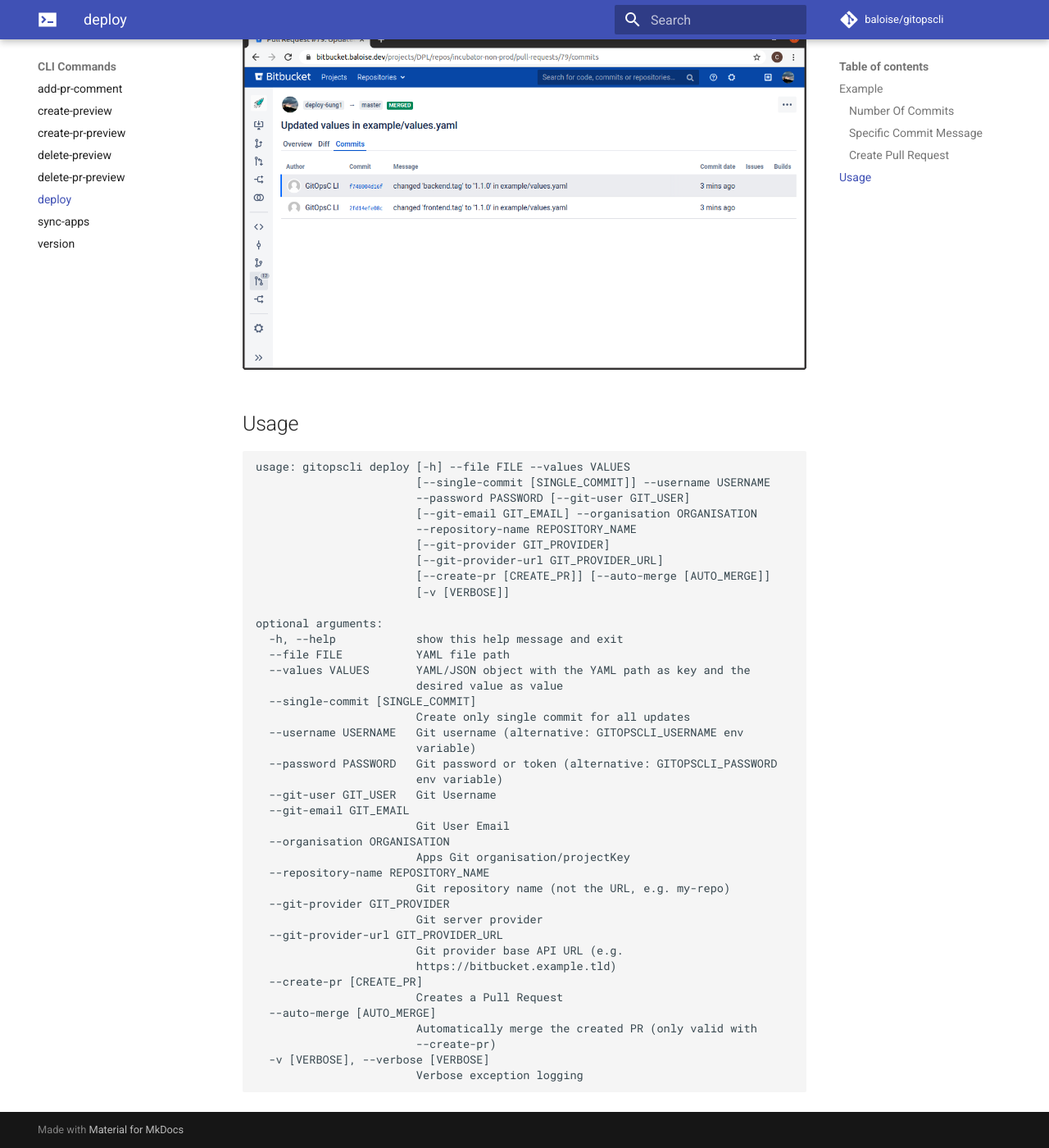
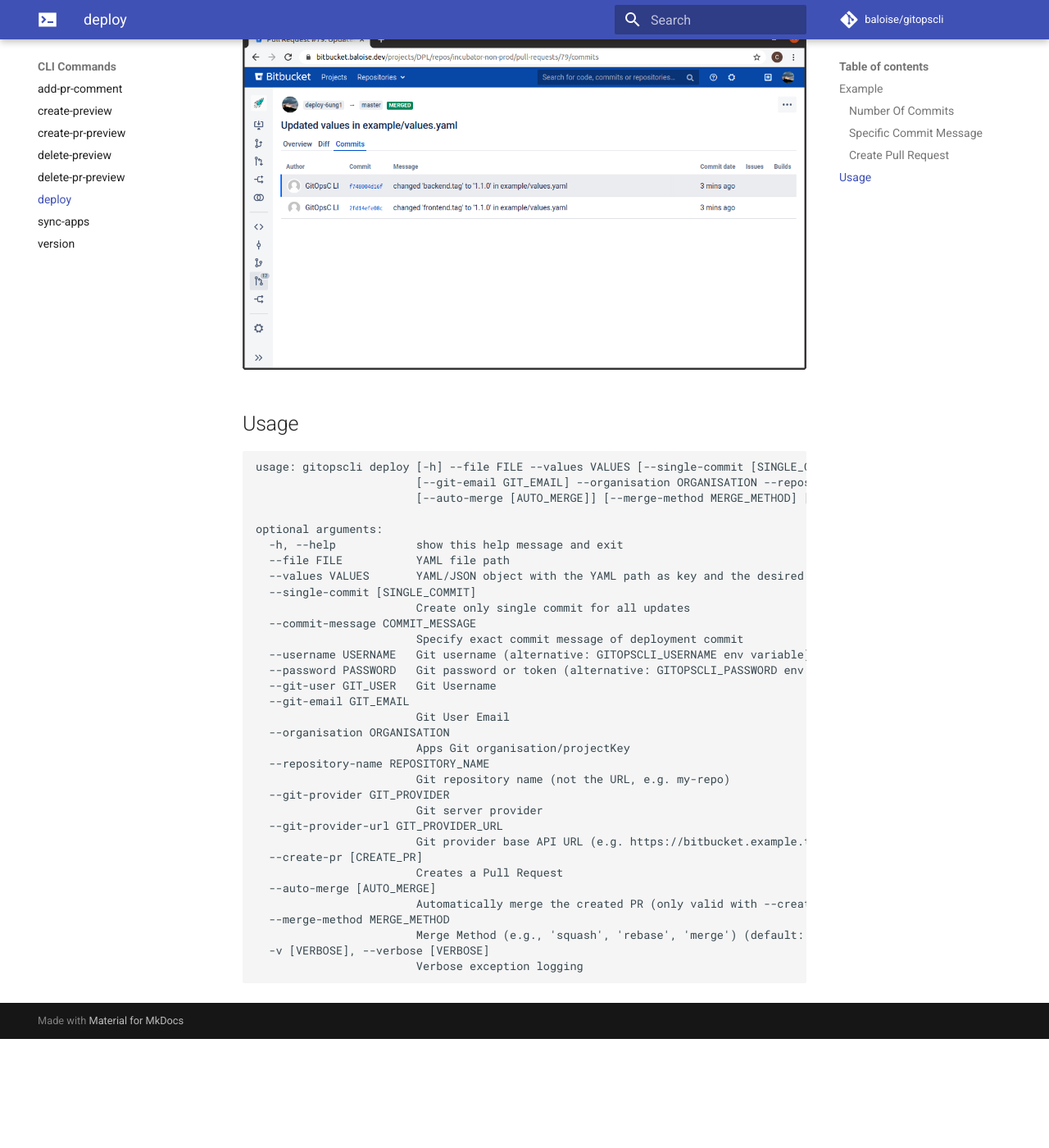
Before and after one commit to baloise/gitopscli, an MkDocs documentation site: the page built from docs/commands/deploy.md, in a window 1280 px wide and 1400 px high, scrolled down 3400 px. Shown: the whole window at 82% size. Built offline with MkDocs 1.6.1 and Material for MkDocs 9.7.7, drawn with Linux system fonts in a browser that asks for light colours; comment, search, counter and statistics services are not loaded; after the commit the page ends 4667 px from its top, so only the background shows below that.

Commit message:
docs(gitopscli/*): add argument description and update deploy command docs

````diff
--- a/docs/commands/deploy.md
+++ b/docs/commands/deploy.md
@@ -119,27 +119,20 @@ gitopscli deploy \
 
 ## Usage
 ```
-usage: gitopscli deploy [-h] --file FILE --values VALUES
-                        [--single-commit [SINGLE_COMMIT]] --username USERNAME
-                        --password PASSWORD [--git-user GIT_USER]
-                        [--git-email GIT_EMAIL] --organisation ORGANISATION
-                        --repository-name REPOSITORY_NAME
-                        [--git-provider GIT_PROVIDER]
-                        [--git-provider-url GIT_PROVIDER_URL]
-                        [--create-pr [CREATE_PR]] [--auto-merge [AUTO_MERGE]]
-                        [-v [VERBOSE]]
+usage: gitopscli deploy [-h] --file FILE --values VALUES [--single-commit [SINGLE_COMMIT]] [--commit-message COMMIT_MESSAGE] --username USERNAME --password PASSWORD [--git-user GIT_USER]
+                        [--git-email GIT_EMAIL] --organisation ORGANISATION --repository-name REPOSITORY_NAME [--git-provider GIT_PROVIDER] [--git-provider-url GIT_PROVIDER_URL] [--create-pr [CREATE_PR]]
+                        [--auto-merge [AUTO_MERGE]] [--merge-method MERGE_METHOD] [-v [VERBOSE]]
 
 optional arguments:
   -h, --help            show this help message and exit
   --file FILE           YAML file path
-  --values VALUES       YAML/JSON object with the YAML path as key and the
-                        desired value as value
+  --values VALUES       YAML/JSON object with the YAML path as key and the desired value as value
   --single-commit [SINGLE_COMMIT]
                         Create only single commit for all updates
-  --username USERNAME   Git username (alternative: GITOPSCLI_USERNAME env
-                        variable)
-  --password PASSWORD   Git password or token (alternative: GITOPSCLI_PASSWORD
-                        env variable)
+  --commit-message COMMIT_MESSAGE
+                        Specify exact commit message of deployment commit
+  --username USERNAME   Git username (alternative: GITOPSCLI_USERNAME env variable)
+  --password PASSWORD   Git password or token (alternative: GITOPSCLI_PASSWORD env variable)
   --git-user GIT_USER   Git Username
   --git-email GIT_EMAIL
                         Git User Email
@@ -150,13 +143,13 @@ optional arguments:
   --git-provider GIT_PROVIDER
                         Git server provider
   --git-provider-url GIT_PROVIDER_URL
-                        Git provider base API URL (e.g.
-                        https://bitbucket.example.tld)
+                        Git provider base API URL (e.g. https://bitbucket.example.tld)
   --create-pr [CREATE_PR]
                         Creates a Pull Request
   --auto-merge [AUTO_MERGE]
-                        Automatically merge the created PR (only valid with
-                        --create-pr)
+                        Automatically merge the created PR (only valid with --create-pr)
+  --merge-method MERGE_METHOD
+                        Merge Method (e.g., 'squash', 'rebase', 'merge') (default: merge)
   -v [VERBOSE], --verbose [VERBOSE]
                         Verbose exception logging
 ```
````
Also changed, not shown: 1 other file.
